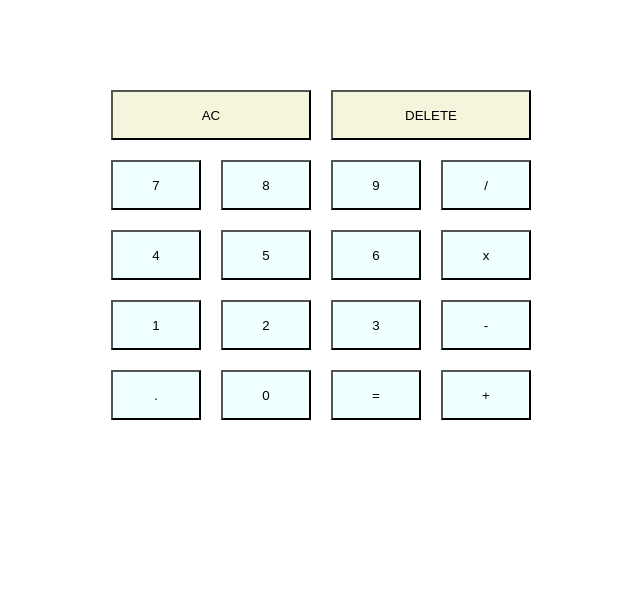
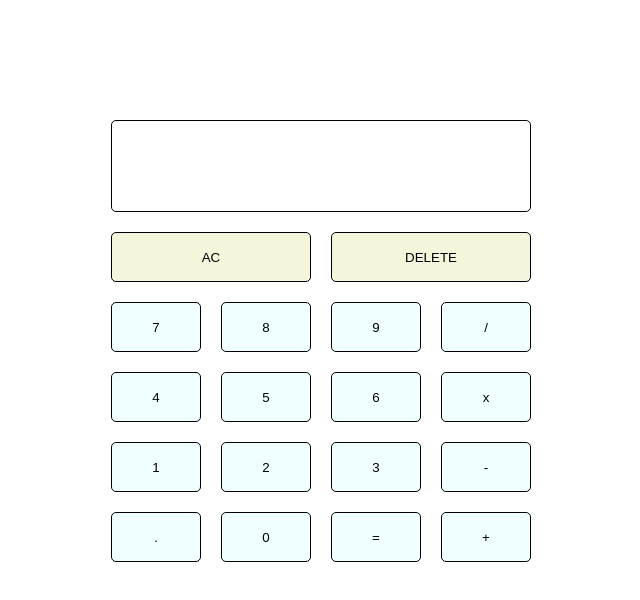
Before and after one commit to DonRamon131/Calculator, a plain HTML site: page index.html in a window 1280 px wide. Shown: the whole page, without its empty margins (319-959 px from the left). Drawn offline with Linux system fonts and the light colour scheme.

Commit message:
working on project

```diff
--- a/index.html
+++ b/index.html
@@ -9,6 +9,9 @@
     <script src="main.js"></script>
 </head>
 <body>
+    <div class="calculator">
+        <div class="calculator-display"></div>
+
     <div class="calculator-buttons">
             <div class="main-buttons">
                 <button>AC</button>
@@ -33,5 +36,6 @@
                 <button>+</button>
             </div>
         </div>
+    </div>
 </body>
 </html>
--- a/main.js
+++ b/main.js
@@ -13,3 +13,10 @@ function multiply(a, b) {
 function divide(a, b) {
     return a / b;
 }
+
+function operate(operator, a, b) {
+    if (operator === '+') return a + b;
+    if (operator === '-') return a - b;
+    if (operator === '*') return a * b;
+    if (operator === '/') return a / b;
+}
--- a/style.css
+++ b/style.css
@@ -1,5 +1,27 @@
+.calculator {
+    margin: 120px;
+    display: grid;
+    justify-content: center;
+}
+
+.calculator-display {
+    text-align: end;
+    margin-left: 10px;
+    margin-bottom: 10px;
+    justify-content: center;
+    border: 1px solid black;
+    border-radius: 5px;
+    height: 90px;
+    width: 418px;
+}
+
 .calculator-buttons {
-    margin: 80px;
+    display: grid;
+}
+
+.calculator-buttons > div > button {
+    border: 1px solid ;
+    border-radius: 5px;
 }
 
 .main-buttons {
```
Lines whose indentation alone changed are shown as unchanged.
